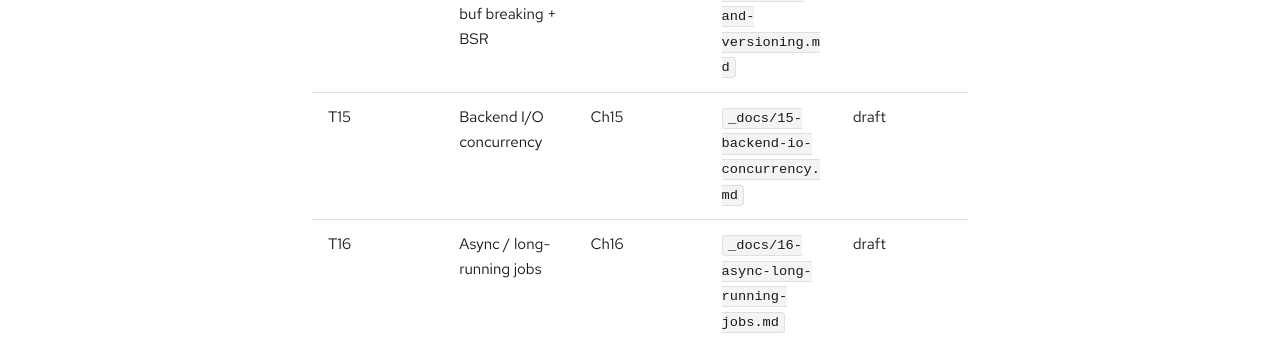
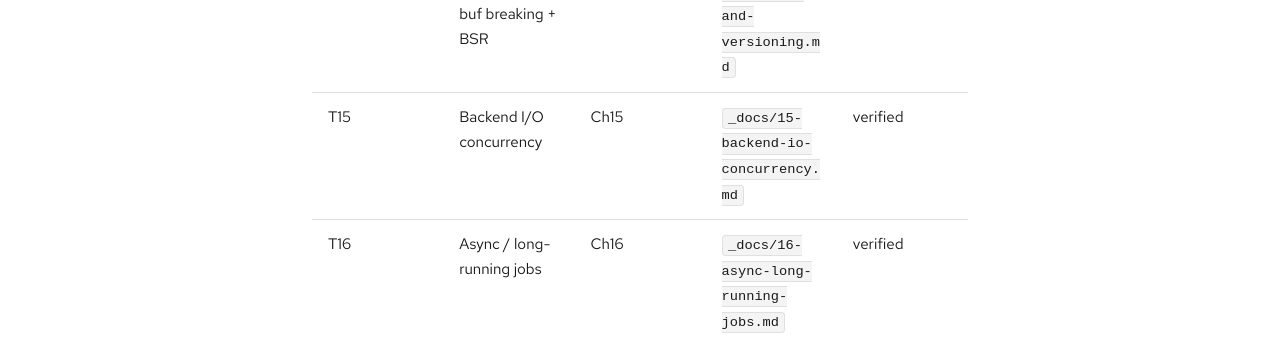
Before and after one commit to patterncatalyst/api-patterns-and-practices-grpc, a Jekyll site: the page built from _plans/coverage-matrix.md, in a window 1280 px wide and 900 px high, scrolled down 2250 px. Shown: the part 153-492 px from the top of the window. Built offline with Jekyll 4.4.1, drawn with Linux system fonts in a browser that asks for light colours; some web fonts are replaced; some of the changed text lies outside the part shown.

Commit message:
docs(r06): Ch15/Ch16 coverage -> verified (full CI matrix green)

```diff
--- a/_plans/coverage-matrix.md
+++ b/_plans/coverage-matrix.md
@@ -32,8 +32,8 @@ while still guaranteeing no mapped-and-claimed chapter silently disappears.
 | T12 | Interceptors | Ch12 | `_docs/12-interceptors.md` | verified |
 | T13 | Schema design + pagination + FieldMask | Ch13 | `_docs/13-schema-design.md` | verified |
 | T14 | Evolution / versioning + buf breaking + BSR | Ch14 | `_docs/14-evolution-and-versioning.md` | verified |
-| T15 | Backend I/O concurrency | Ch15 | `_docs/15-backend-io-concurrency.md` | draft |
-| T16 | Async / long-running jobs | Ch16 | `_docs/16-async-long-running-jobs.md` | draft |
+| T15 | Backend I/O concurrency | Ch15 | `_docs/15-backend-io-concurrency.md` | verified |
+| T16 | Async / long-running jobs | Ch16 | `_docs/16-async-long-running-jobs.md` | verified |
 | T17 | Streaming at scale + flow control / backpressure | Ch17 | `_docs/17-streaming-at-scale.md` | planned |
 | T18 | Performance tuning + ghz | Ch18 | `_docs/18-performance-tuning.md` | planned |
 | T19 | TLS / mTLS | Ch19 | `_docs/19-tls-mtls.md` | planned |
@@ -73,8 +73,8 @@ while still guaranteeing no mapped-and-claimed chapter silently disappears.
 | 12 | `_docs/12-interceptors.md` | Part 4 | verified |
 | 13 | `_docs/13-schema-design.md` | Part 5 | verified |
 | 14 | `_docs/14-evolution-and-versioning.md` | Part 5 | verified |
-| 15 | `_docs/15-backend-io-concurrency.md` | Part 6 | draft |
-| 16 | `_docs/16-async-long-running-jobs.md` | Part 6 | draft |
+| 15 | `_docs/15-backend-io-concurrency.md` | Part 6 | verified |
+| 16 | `_docs/16-async-long-running-jobs.md` | Part 6 | verified |
 | 17 | `_docs/17-streaming-at-scale.md` | Part 7 | planned |
 | 18 | `_docs/18-performance-tuning.md` | Part 7 | planned |
 | 19 | `_docs/19-tls-mtls.md` | Part 8 | planned |
```
